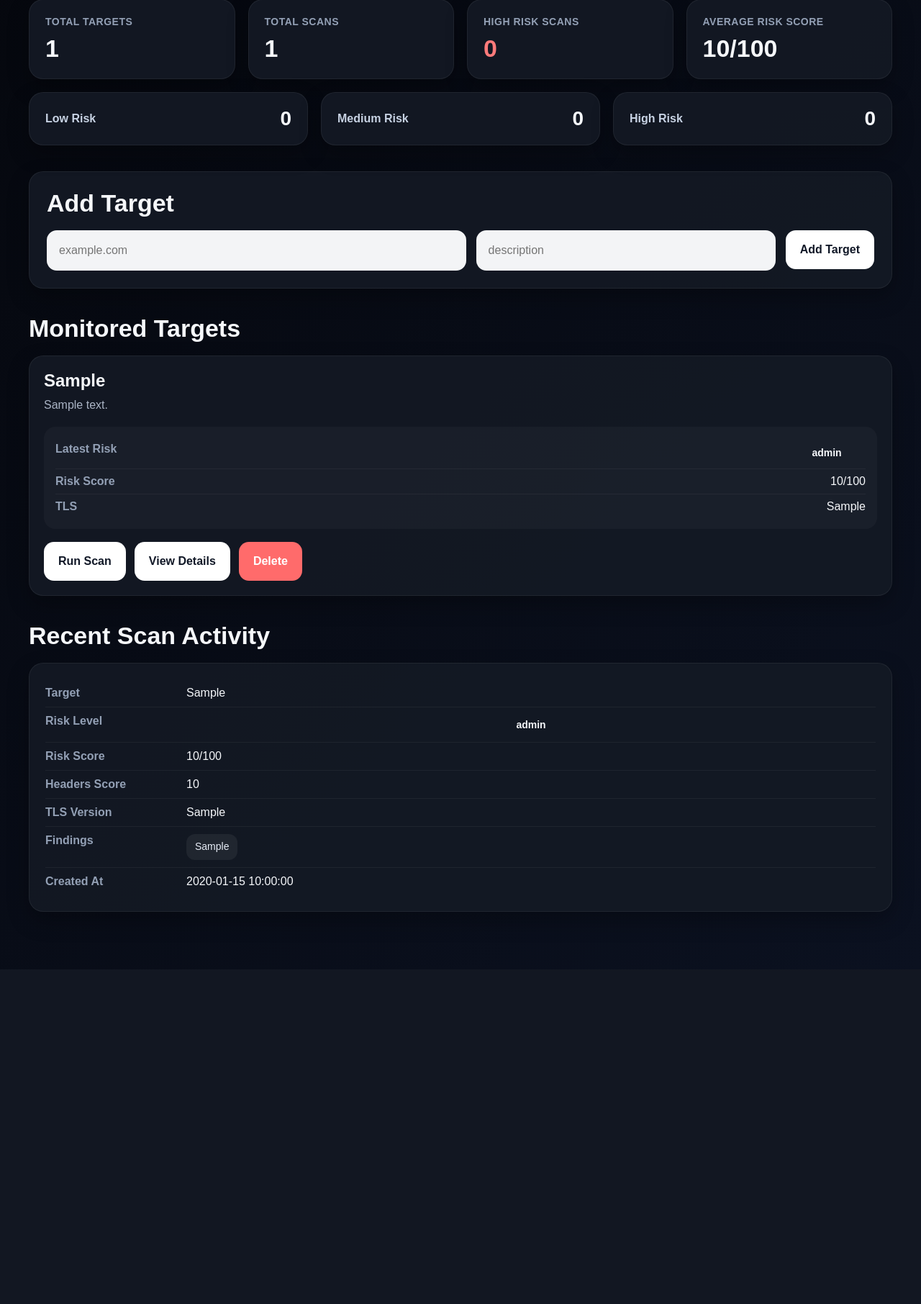
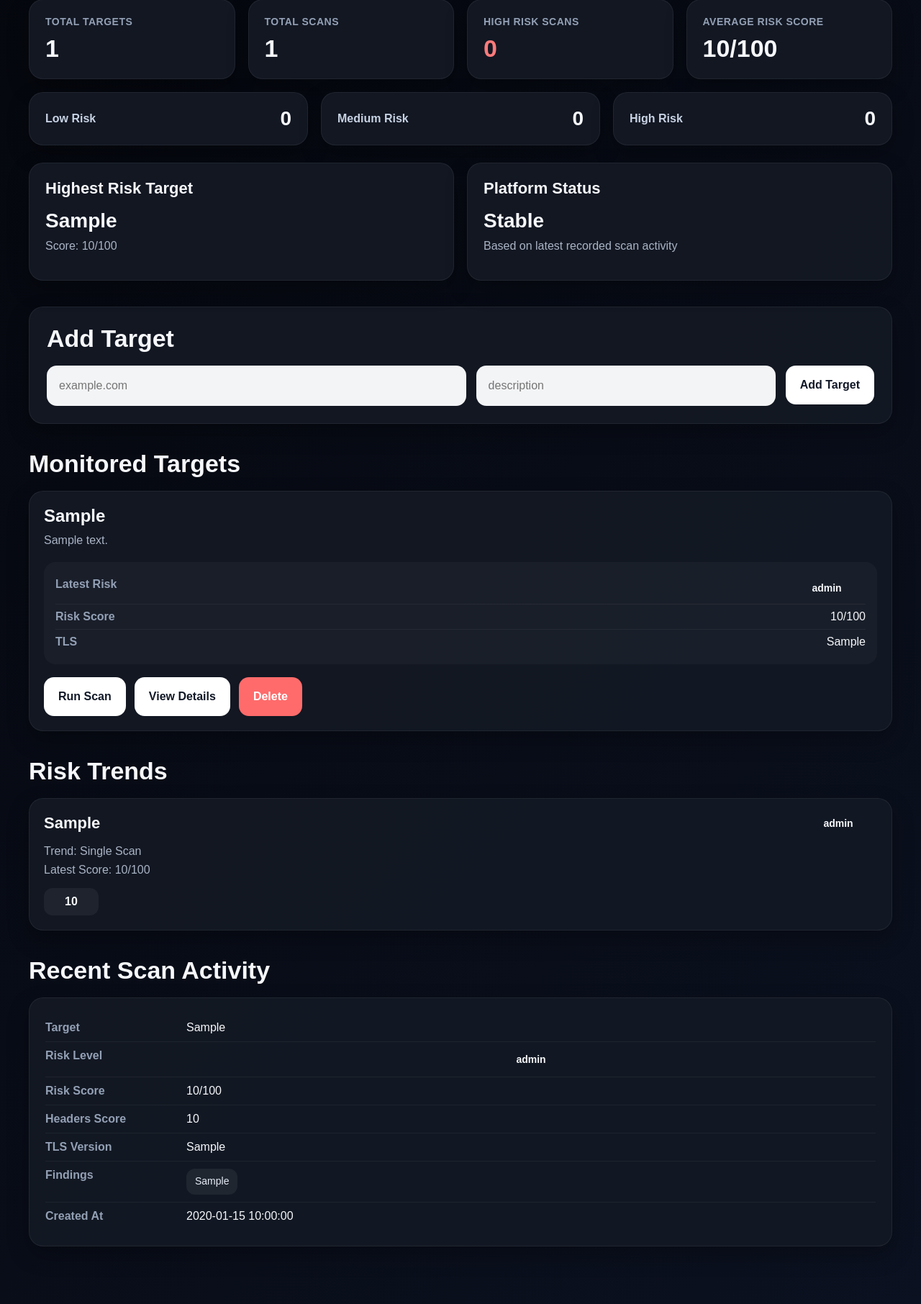
Before and after one commit to xanast/attack-surface-platform, a FastAPI app: page / in a window 1280 px wide. Shown: the part 186-1998 px from the top of the page at 72% size. Before the commit the page ends 1479 px from the top, so only its background shows below. Run offline with FastAPI, Linux system fonts and the light colour scheme; tables that the repository leaves empty hold one stand-in row (values such as "Sample post").

Commit message:
Add analytics cards and risk trend overview

```diff
--- a/app/static/css/style.css
+++ b/app/static/css/style.css
@@ -45,7 +45,9 @@
 .result-card,
 .empty-state,
 .metric-card,
-.risk-summary-card {
+.risk-summary-card,
+.analytics-card,
+.trend-card {
     background: rgba(20, 25, 36, 0.92);
     border: 1px solid rgba(255, 255, 255, 0.06);
     border-radius: 20px;
@@ -99,7 +101,7 @@
     display: grid;
     grid-template-columns: repeat(3, 1fr);
     gap: 18px;
-    margin-bottom: 36px;
+    margin-bottom: 24px;
 }
 
 .risk-summary-card {
@@ -117,6 +119,34 @@
 .risk-summary-value {
     font-size: 28px;
     font-weight: 800;
+}
+
+.analytics-grid {
+    display: grid;
+    grid-template-columns: repeat(2, 1fr);
+    gap: 18px;
+    margin-bottom: 36px;
+}
+
+.analytics-card {
+    padding: 22px;
+}
+
+.analytics-card h3 {
+    margin: 0 0 16px 0;
+    font-size: 22px;
+}
+
+.analytics-main {
+    margin: 0;
+    font-size: 28px;
+    font-weight: 800;
+    color: #f5f7fa;
+}
+
+.analytics-sub {
+    margin-top: 10px;
+    color: #aab4c5;
 }
 
 .target-form {
@@ -218,6 +248,57 @@
 
 .target-risk-row:last-child {
     border-bottom: none;
+}
+
+.trend-grid {
+    display: grid;
+    grid-template-columns: repeat(auto-fit, minmax(300px, 1fr));
+    gap: 18px;
+    margin-bottom: 36px;
+}
+
+.trend-card {
+    padding: 20px;
+}
+
+.trend-top {
+    display: flex;
+    align-items: center;
+    justify-content: space-between;
+    gap: 12px;
+    margin-bottom: 16px;
+}
+
+.trend-top h3 {
+    margin: 0;
+    font-size: 22px;
+}
+
+.trend-meta {
+    display: flex;
+    flex-direction: column;
+    gap: 8px;
+    color: #aab4c5;
+    margin-bottom: 16px;
+}
+
+.trend-score-row {
+    display: flex;
+    gap: 10px;
+    flex-wrap: wrap;
+}
+
+.trend-score-box {
+    min-width: 52px;
+    padding: 10px 12px;
+    border-radius: 12px;
+    background: rgba(255, 255, 255, 0.05);
+    text-align: center;
+    font-weight: 800;
+}
+
+.trend-empty {
+    color: #aab4c5;
 }
 
 .results-list {
@@ -343,7 +424,8 @@
     }
 
     .stats-grid,
-    .risk-summary-grid {
+    .risk-summary-grid,
+    .analytics-grid {
         grid-template-columns: 1fr;
     }
 
@@ -365,4 +447,9 @@
         flex-direction: column;
         align-items: flex-start;
     }
+
+    .trend-top {
+        flex-direction: column;
+        align-items: flex-start;
+    }
 }
--- a/app/templates/index.html
+++ b/app/templates/index.html
@@ -45,6 +45,32 @@
     <div class="risk-summary-card">
         <span class="risk-summary-title">High Risk</span>
         <span class="risk-summary-value">{{ stats.high_risk_scans }}</span>
+    </div>
+</div>
+
+<div class="analytics-grid">
+    <div class="analytics-card">
+        <h3>Highest Risk Target</h3>
+        {% if stats.highest_risk_target_domain %}
+            <p class="analytics-main">{{ stats.highest_risk_target_domain }}</p>
+            <p class="analytics-sub">Score: {{ stats.highest_risk_score }}/100</p>
+        {% else %}
+            <p class="analytics-main">No data</p>
+        {% endif %}
+    </div>
+
+    <div class="analytics-card">
+        <h3>Platform Status</h3>
+        <p class="analytics-main">
+            {% if stats.high_risk_scans > 0 %}
+                Attention Needed
+            {% elif stats.medium_risk_scans > 0 %}
+                Monitor Closely
+            {% else %}
+                Stable
+            {% endif %}
+        </p>
+        <p class="analytics-sub">Based on latest recorded scan activity</p>
     </div>
 </div>
 
@@ -120,6 +146,48 @@
 {% endif %}
 
 <div class="section-header">
+    <h2>Risk Trends</h2>
+</div>
+
+{% if risk_trends %}
+<div class="trend-grid">
+    {% for item in risk_trends %}
+    <div class="trend-card">
+        <div class="trend-top">
+            <h3>{{ item.domain }}</h3>
+            {% if item.latest_scan %}
+                <span class="risk-pill risk-{{ item.latest_scan.risk_level|lower }}">{{ item.latest_scan.risk_level }}</span>
+            {% else %}
+                <span class="trend-empty">No scans</span>
+            {% endif %}
+        </div>
+
+        <div class="trend-meta">
+            <span>Trend: {{ item.trend_direction }}</span>
+            {% if item.latest_scan %}
+                <span>Latest Score: {{ item.latest_scan.risk_score }}/100</span>
+            {% endif %}
+        </div>
+
+        <div class="trend-score-row">
+            {% if item.recent_scores %}
+                {% for score in item.recent_scores %}
+                <div class="trend-score-box">{{ score }}</div>
+                {% endfor %}
+            {% else %}
+                <div class="trend-empty">No score history</div>
+            {% endif %}
+        </div>
+    </div>
+    {% endfor %}
+</div>
+{% else %}
+<div class="empty-state">
+    <p>No trend data available yet.</p>
+</div>
+{% endif %}
+
+<div class="section-header">
     <h2>Recent Scan Activity</h2>
 </div>
 
```
Also changed, not shown: app/routes/web.py (+48 -2 lines).
